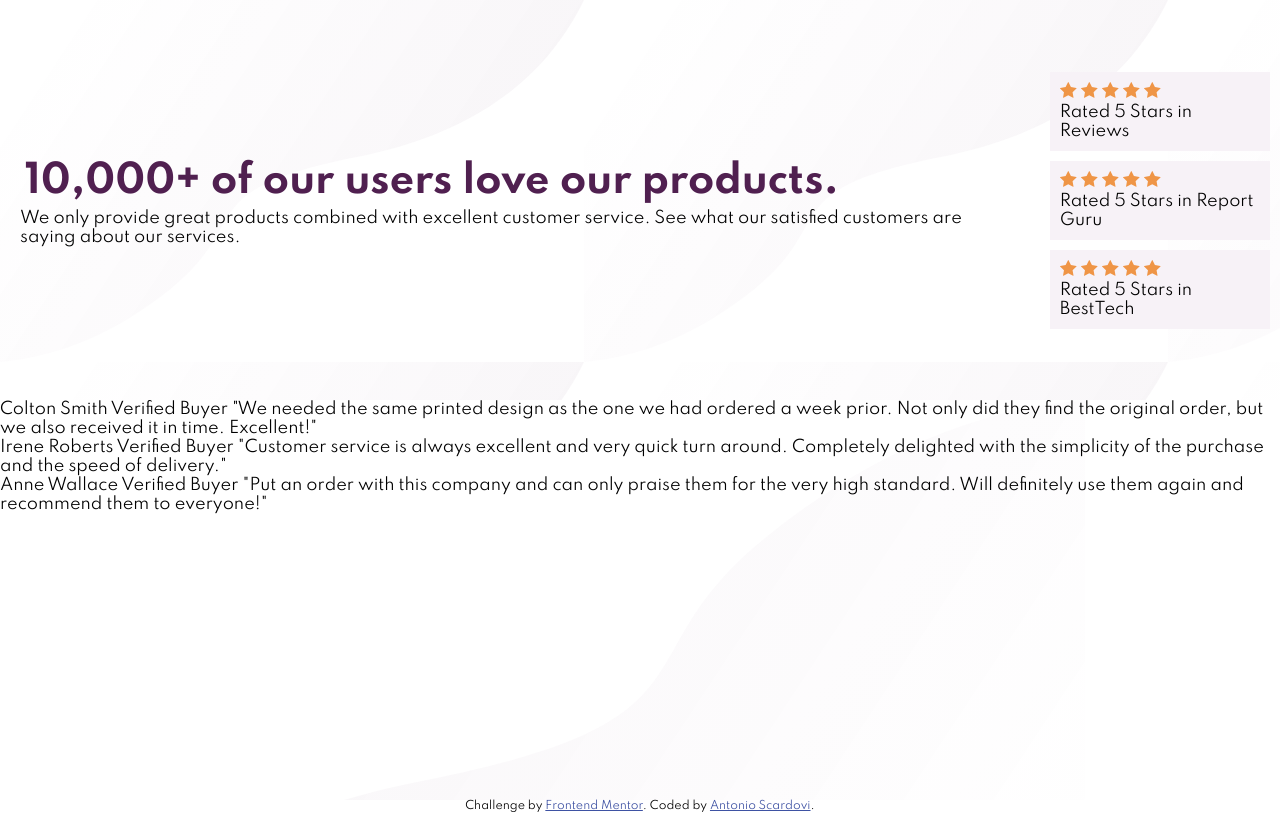
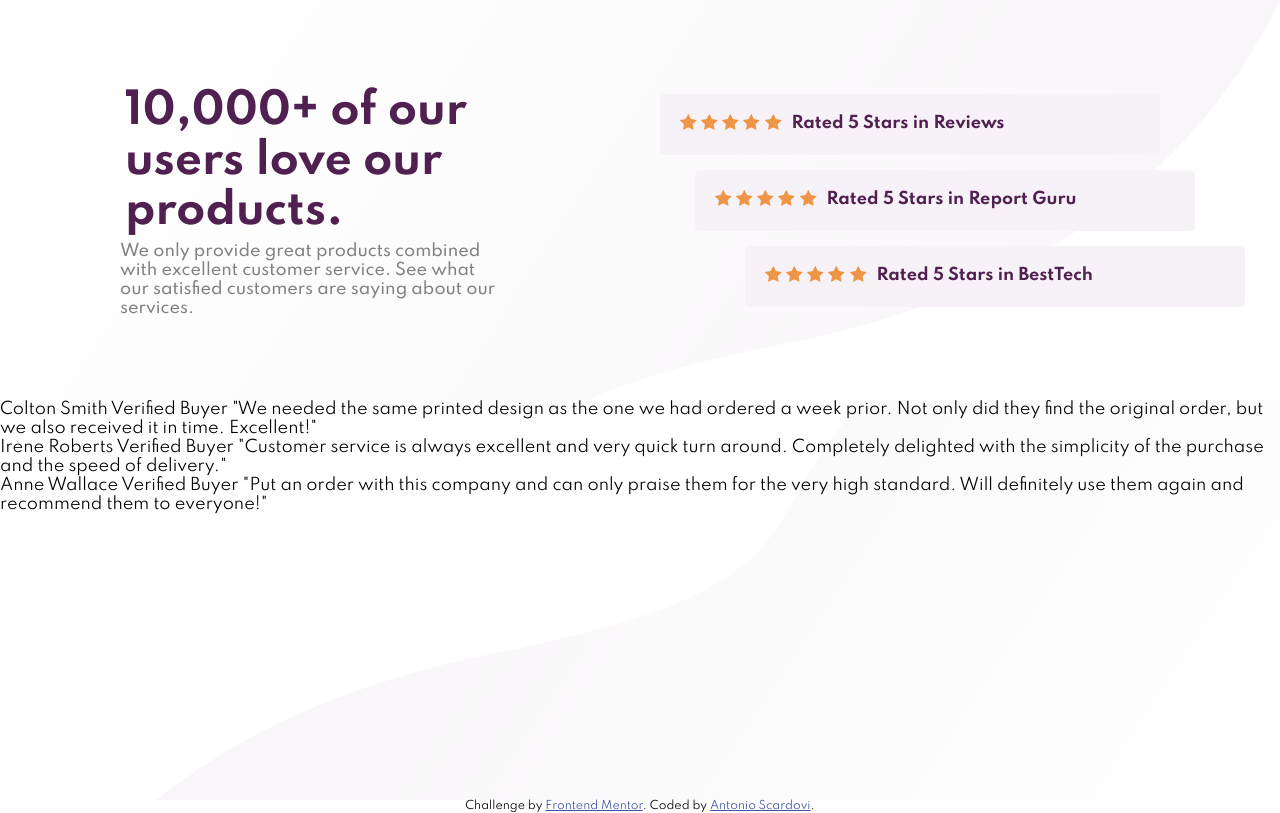
Before and after one commit to antonioscardovi/social-proof-section, a plain HTML site: page index.html in a window 1280 px wide. Drawn offline with Linux system fonts and the light colour scheme.

Commit message:
Styled rating boxes

```diff
--- a/index.html
+++ b/index.html
@@ -27,6 +27,7 @@
     </style>
   </head>
   <body>
+    <section>
       <div class="top">
 
         <div class="top-left">
@@ -49,7 +50,7 @@
               <img src="/images/icon-star.svg" alt="">
               <img src="/images/icon-star.svg" alt="">
             </div>
-          <p>
+            <p class="text">
             Rated 5 Stars in Reviews
             </p>
           </div>
@@ -61,7 +62,7 @@
               <img src="/images/icon-star.svg" alt="">
               <img src="/images/icon-star.svg" alt="">
             </div>
-          <p>
+            <p class="text">
               Rated 5 Stars in Report Guru
             </p>
           </div>
@@ -73,7 +74,7 @@
               <img src="/images/icon-star.svg" alt="">
               <img src="/images/icon-star.svg" alt="">
             </div>
-          <p>
+            <p class="text">
               Rated 5 Stars in BestTech
             </p>
           </div>
@@ -110,5 +111,6 @@
           >Frontend Mentor</a
         >. Coded by <a href="https://www.github.com/antonioscardovi">Antonio Scardovi</a>.
       </div>
+  </section>
   </body>
 </html>
--- a/style.css
+++ b/style.css
@@ -7,41 +7,84 @@
 }
 
 body {
+    height: 100vh;
     font-family: 'Spartan', sans-serif;
 }
 
+
 .top {
     background-image: url('/images/bg-pattern-top-desktop.svg');
+    background-repeat: no-repeat;
+    background-size: cover;
+    background-position: initial;
     height: 50vh;
     display: flex;
     align-items: center;
     justify-content: space-around;
 }
 
+
 .top-left {
+    flex-grow: 1;
+    flex-basis: 0;
     padding: 20px;
+    margin-left: 100px;
+    margin-right: 100px;
 }
 
 .top-left .title {
-    font-size: 38px;
+    color: hsl(300, 43%, 22%);
+    font-size: 42px;
     margin: 5px;
+}
+
+.top-left .description {
+    color: grey;
+    font-weight: 500
+}
+
+.top-right {
+    flex-grow: 1;
+    flex-basis: 0;
+    padding: 20px;
 }
 
 .ratings {
     background-color: hsl(300, 24%, 96%);
-    margin: 10px;
-    padding: 10px;
+    display: flex;
+    margin: 15px;
+    padding: 15px;
+    border-radius: 5px;
+    width: 500px;
 }
 
-.ratings p:before {
-    background-image: url('/images/icon-star.svg');
+.ratings .stars {
+    margin: 5px;
 }
 
-.top h1 {
+.ratings .text {
     color: hsl(300, 43%, 22%);
+    font-weight: 700;
+    margin: 5px;
 }
+
+.rating-2 {
+    margin-left: 50px;
+}
+
+.rating-3 {
+    margin-left: 100px;
+}
+
+/* .ratings p:before {
+    background-image: url('/images/icon-star.svg');
+} */
+
 
 .bottom {
     background-image: url('/images/bg-pattern-bottom-desktop.svg');
+    background-repeat: no-repeat;
+    background-size: cover;
+    background-position: center;
     height: 50vh;
 }
```
Lines whose indentation alone changed are shown as unchanged.
